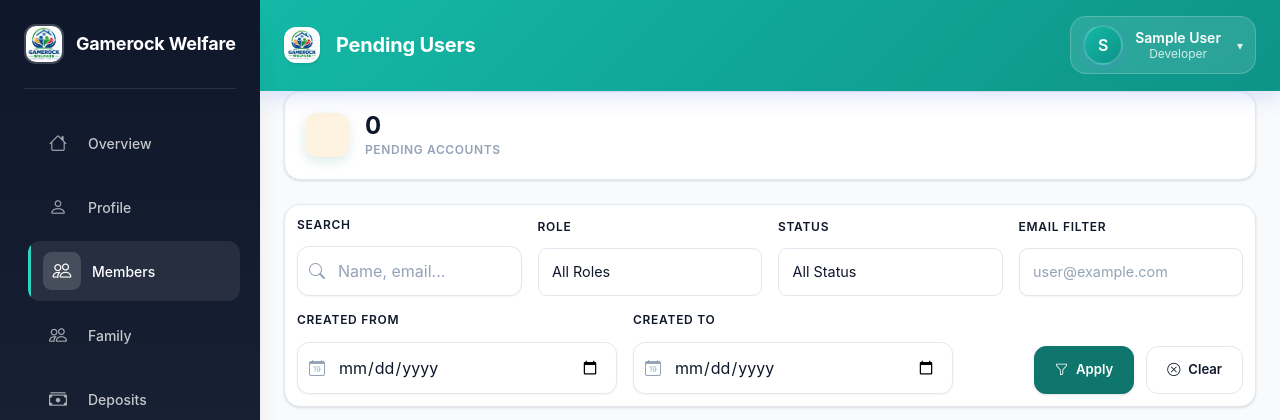
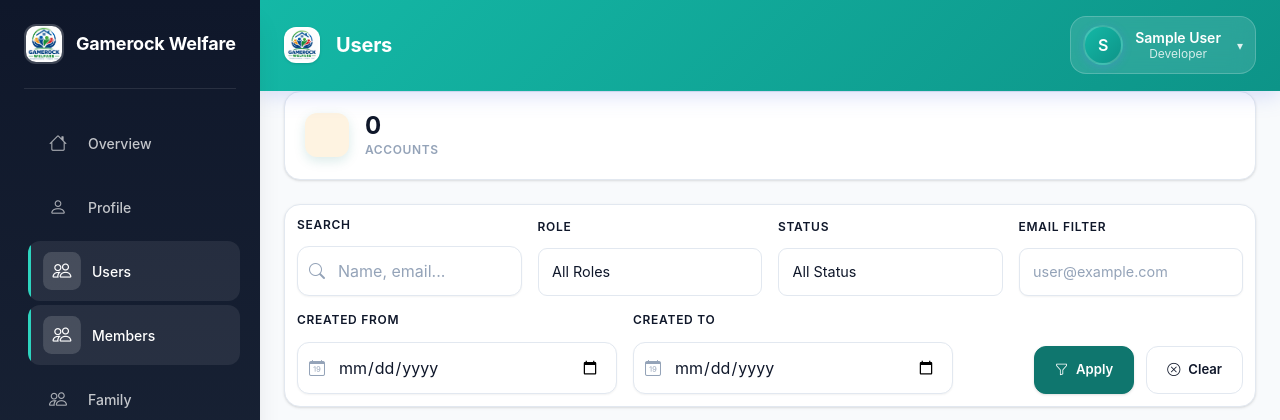
Before and after one commit to Timokama/gamerock, a Flask app: page /register/pending-users in a window 1280 px wide; the page is wider, and only the part inside the window is pictured. Shown: the top 420 px of that part. Run offline with Flask 3, Linux system fonts and the light colour scheme; a user stored in the database is signed in; tables that the repository leaves empty hold one stand-in row (values such as "Sample post"); parts of the project's set-up code (start-up, migrations or seed data) failed here and were passed over; some libraries are stand-ins or nearby versions.

Commit message:
Update Admin Users section styles

```diff
--- a/app/templates/base_f/base.html
+++ b/app/templates/base_f/base.html
@@ -272,6 +272,16 @@
                         <i class="bi bi-person sidebar-nav-icon" aria-hidden="true"></i> Profile
                     </a>
                 </li>
+                {% if current_user.role.name in ['DEVEL', 'ADMIN'] %}
+                <li>
+                    <a href="{{ url_for('register.pending_users') }}" class="{% if request.endpoint == 'register.pending_users' %}active{% endif %}">
+                        <i class="bi bi-people sidebar-nav-icon" aria-hidden="true"></i> Users
+                        {% if (pending_users_count|default(0)) > 0 %}
+                        <span class="sidebar-nav-badge" title="{{ pending_users_count|default(0) }} pending account(s)">{{ pending_users_count|default(0) }}</span>
+                        {% endif %}
+                    </a>
+                </li>
+                {% endif %}
                 <li>
                     <a href="{{ url_for('register.index') }}" class="{% if request.endpoint and request.endpoint.startswith('register') %}active{% endif %}">
                         <i class="bi bi-people sidebar-nav-icon" aria-hidden="true"></i> Members
@@ -393,16 +403,6 @@
                     </a>
                 </li>
                 {% endif %}
-                {% endif %}
-                {% if current_user.role.name in ['DEVEL', 'ADMIN'] %}
-                <li>
-                    <a href="{{ url_for('register.pending_users') }}" class="{% if request.endpoint == 'register.pending_users' %}active{% endif %}">
-                        <i class="bi bi-people sidebar-nav-icon" aria-hidden="true"></i> Users
-                        {% if (pending_users_count|default(0)) > 0 %}
-                        <span class="sidebar-nav-badge" title="{{ pending_users_count|default(0) }} pending account(s)">{{ pending_users_count|default(0) }}</span>
-                        {% endif %}
-                    </a>
-                </li>
                 {% endif %}
                 </ul>
             </nav>
--- a/app/templates/register/pending_users.html
+++ b/app/templates/register/pending_users.html
@@ -1,6 +1,6 @@
 {% extends 'base_f/base.html' %}
 
-{% block page_title %}Pending Users{% endblock %}
+{% block page_title %}Users{% endblock %}
 
 {% block styles %}
 <style>
@@ -420,7 +420,7 @@
         </div>
         <div class="family-summary-info">
             <div class="family-summary-value">{{ pending_users_list|length }}</div>
-            <div class="family-summary-label">Pending Accounts</div>
+            <div class="family-summary-label">Accounts</div>
         </div>
     </div>
 </div>
```
Also changed, not shown: app/templates/base.html (+10 -0 lines).
